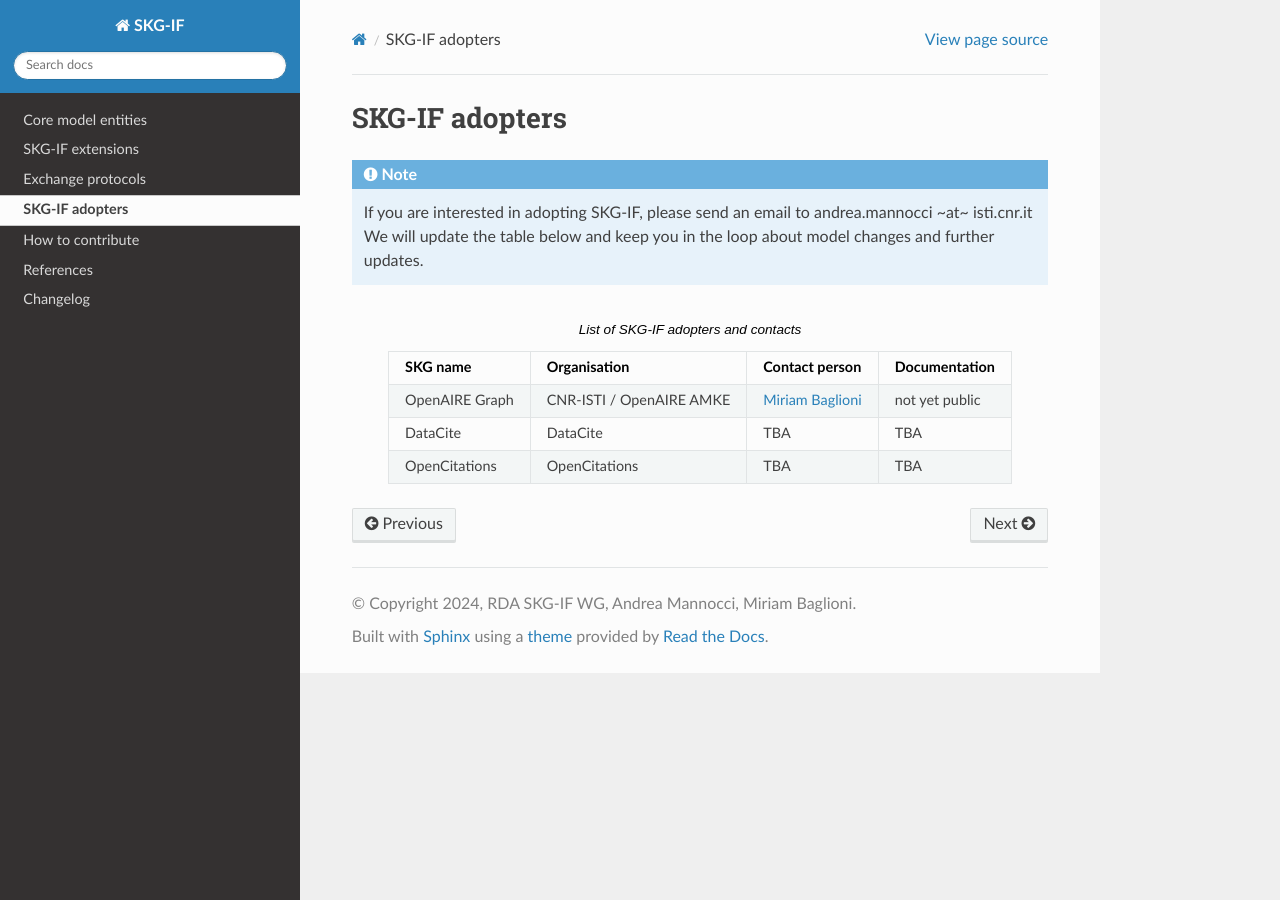
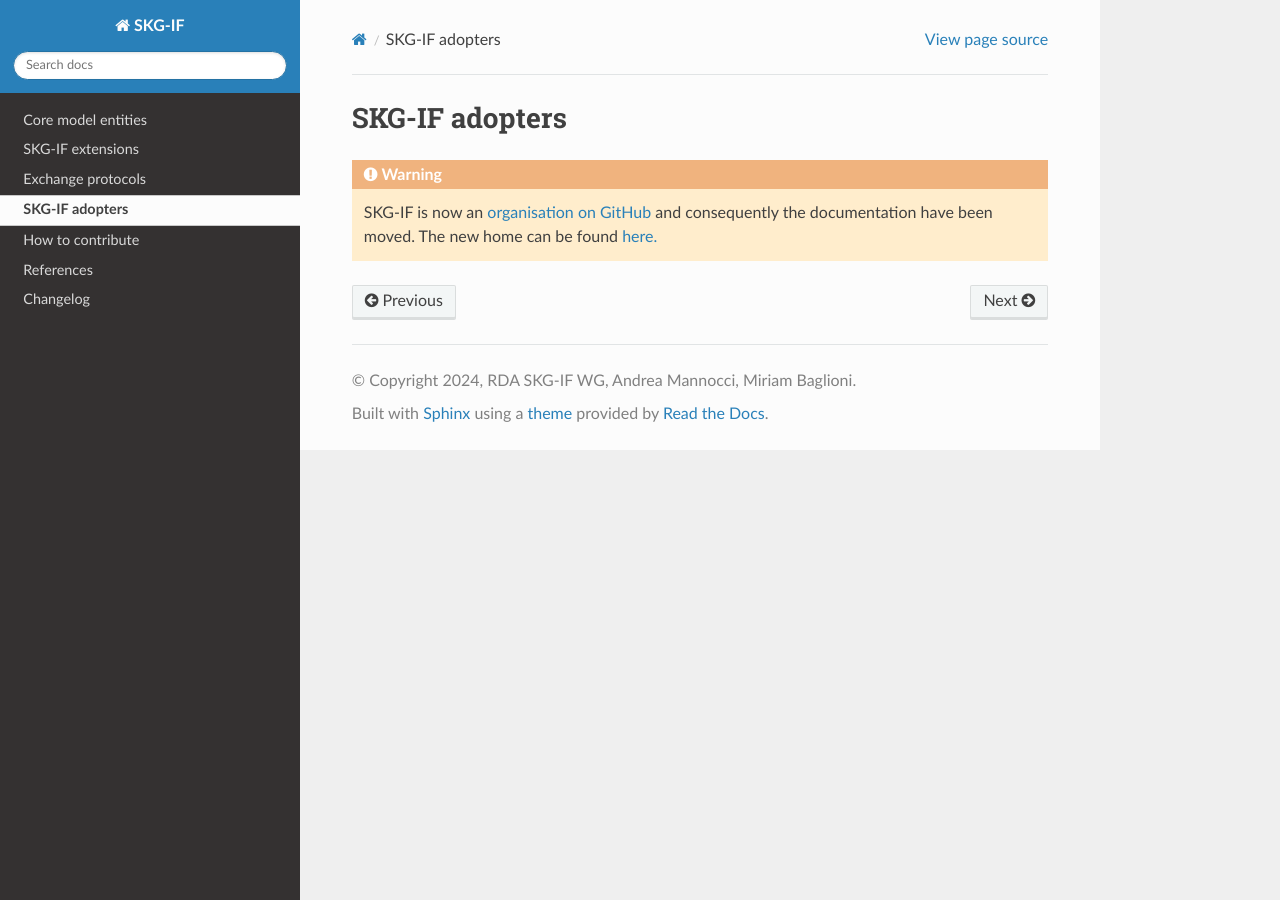
Before and after one commit to andremann/SKG-IF, a Sphinx documentation site: the page built from docs/source/adopters.rst, in a window 1280 px wide. Built offline with Sphinx 7.4.7 and the Read the Docs theme 3.1.0, drawn with Linux system fonts in a browser that asks for light colours; pages that are not in the unit, such as notebooks, are missing from menus.

Commit message:
redirection test

```diff
--- a/docs/source/adopters.rst
+++ b/docs/source/adopters.rst
@@ -1,18 +1,6 @@
 SKG-IF adopters
 ##############
 
-.. note::
-    If you are interested in adopting SKG-IF, please send an email to andrea.mannocci ~at~ isti.cnr.it
-    We will update the table below and keep you in the loop about model changes and further updates.
-
-
-.. tabularcolumns:: p{0.132\linewidth}p{0.198\linewidth}p{0.330\linewidth}
-.. csv-table:: List of SKG-IF adopters and contacts
-   :name: tables-csv-example
-   :header: "SKG name", "Organisation", "Contact person", "Documentation"
-   :class: longtable
-   :align: center
-
-   "OpenAIRE Graph", "CNR-ISTI / OpenAIRE AMKE", "`Miriam Baglioni <mailto://miriam.baglioni@isti.cnr.it>`_ ", "not yet public"
-   "DataCite", "DataCite", "TBA", "TBA"
-   "OpenCitations", "OpenCitations", "TBA", "TBA"
+.. warning::
+    SKG-IF is now an `organisation on GitHub <https://github.com/skg-if>`_ and consequently the documentation have been moved.
+    The new home can be found `here. <https://skg-if.github.io>`_
```
